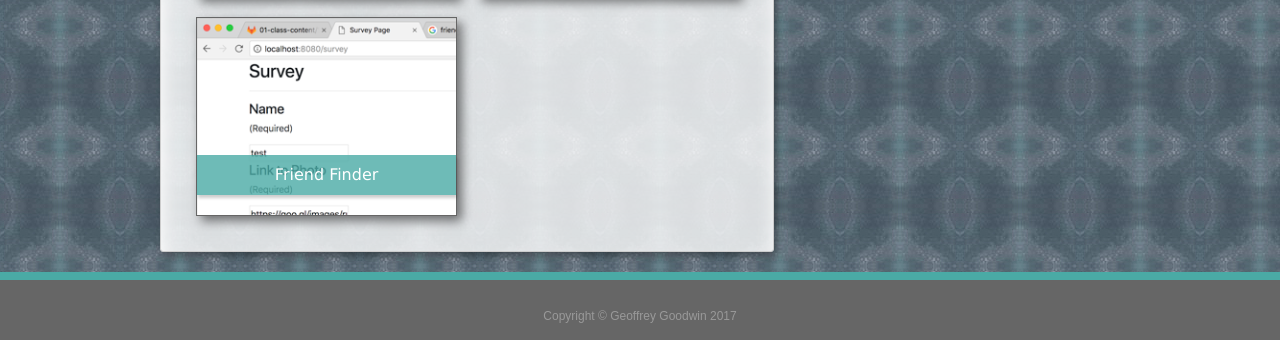
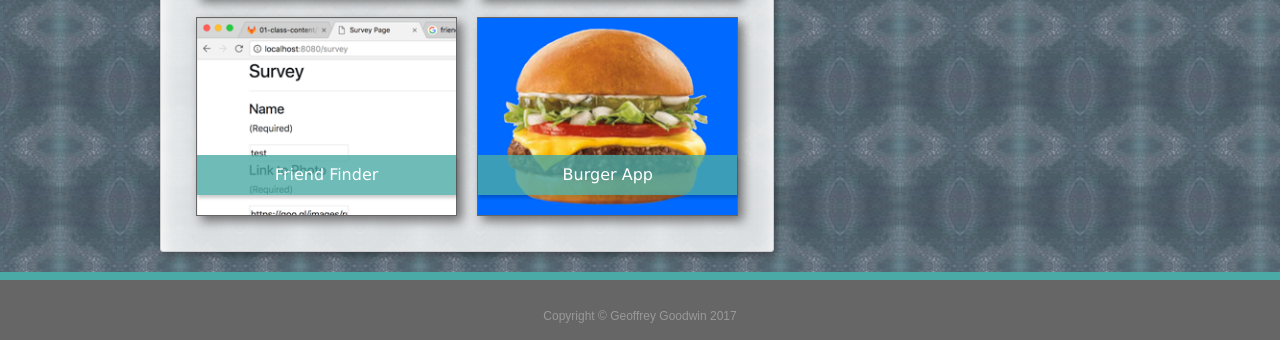
Before and after one commit to Geoff-Goodwin-Dev/Responsive-Portfolio, a plain HTML site: page portfolio.html in a window 1280 px wide. Shown: the part 1054-1394 px from the top of the page. Drawn offline with Linux system fonts and the light colour scheme.

Commit message:
added Burger App to Portfolio page

```diff
--- a/portfolio.html
+++ b/portfolio.html
@@ -155,6 +155,18 @@
               </a>
             </div>
 
+            <!--PORTFOLIO ITEM #10 - Burger App-->
+            <div class="folioItem">
+              <a href="https://burger-app-gg.herokuapp.com/">
+                <div class="folioImageContainer">
+                  <img src="assets/images/folio10_burgerApp.png" class="folioImage" alt="burger app">
+                  <div class="folioCaption">
+                    <h3>Burger App</h3>
+                  </div>
+                </div>
+              </a>
+            </div>
+
           </div>
 
 
```
Also changed, not shown: assets/images/folio10_burgerApp.png (added).
